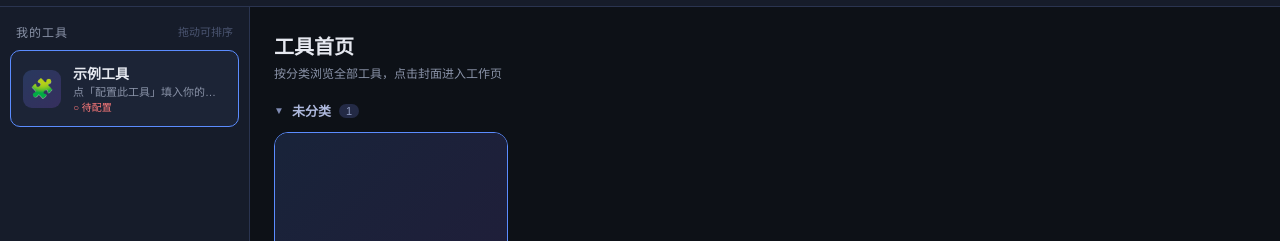
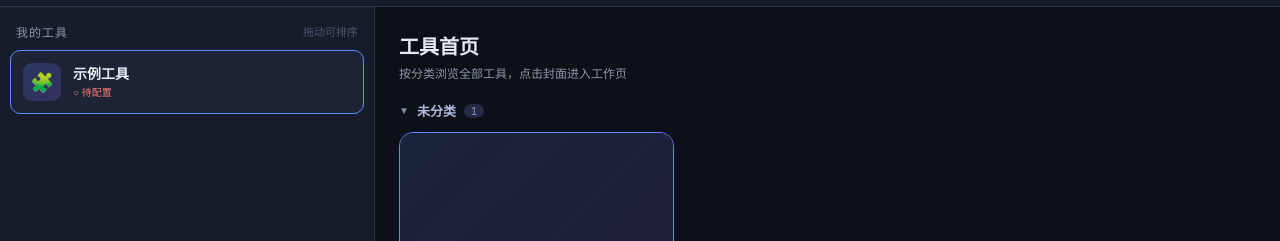
Before and after one commit to jita45927/runninghub_api, a plain HTML site: page index.html in a window 1280 px wide. Shown: the part 135-376 px from the top of the page. Drawn offline with Linux system fonts and the light colour scheme; no server answers.

Commit message:
style: 工具名称自动换行、功能描述悬停显示并加宽左侧工具栏

```diff
--- a/css/style.css
+++ b/css/style.css
@@ -64,7 +64,7 @@ body { font-family: "Microsoft YaHei", "PingFang SC", sans-serif; background: va
 .layout { flex: 1; display: flex; overflow: hidden; }
 
 /* 左侧工具栏 */
-.sidebar { width: 250px; flex-shrink: 0; background: var(--panel); border-right: 1px solid var(--border); display: flex; flex-direction: column; }
+.sidebar { width: 375px; flex-shrink: 0; background: var(--panel); border-right: 1px solid var(--border); display: flex; flex-direction: column; }
 .sidebar-title { padding: 16px 16px 10px; font-size: 12px; color: var(--muted); letter-spacing: 1px; }
 .sidebar-tip { float: right; font-weight: 400; font-size: 11px; color: #4a5470; letter-spacing: 0; }
 .sidebar-foot { padding: 10px 16px 14px; text-align: center; }
@@ -140,9 +140,15 @@ body { font-family: "Microsoft YaHei", "PingFang SC", sans-serif; background: va
 }
 .tool-icon { width: 38px; height: 38px; border-radius: 9px; background: var(--bg); display: flex; align-items: center; justify-content: center; font-size: 19px; flex-shrink: 0; }
 .tool-item.active .tool-icon { background: linear-gradient(135deg, #5b8cff33, #9b5bff33); }
-.tool-meta { min-width: 0; }
-.tool-name { font-size: 14px; font-weight: 600; white-space: nowrap; overflow: hidden; text-overflow: ellipsis; }
-.tool-desc { font-size: 11px; color: var(--muted); white-space: nowrap; overflow: hidden; text-overflow: ellipsis; }
+.tool-meta { min-width: 0; flex: 1; }
+.tool-name { font-size: 14px; font-weight: 600; line-height: 1.4; white-space: normal; overflow-wrap: anywhere; }
+.tool-desc {
+  display: none; font-size: 11px; color: var(--muted); margin-top: 4px;
+  line-height: 1.5; white-space: normal; overflow-wrap: anywhere;
+}
+/* 功能描述默认隐藏，鼠标悬停工具时展开显示 */
+.tool-item:hover .tool-desc { display: block; }
+.tool-item:hover .tool-desc:empty { display: none; }
 .tool-status { font-size: 10px; color: var(--red); }
 .tool-status.ok { color: var(--green); }
 .tool-status.running { color: #ffb454; }
```
